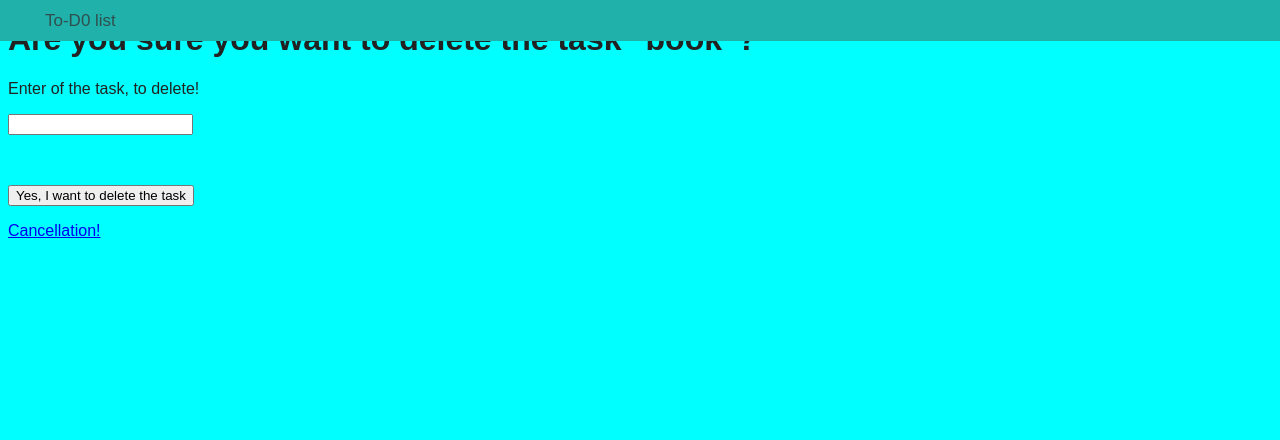
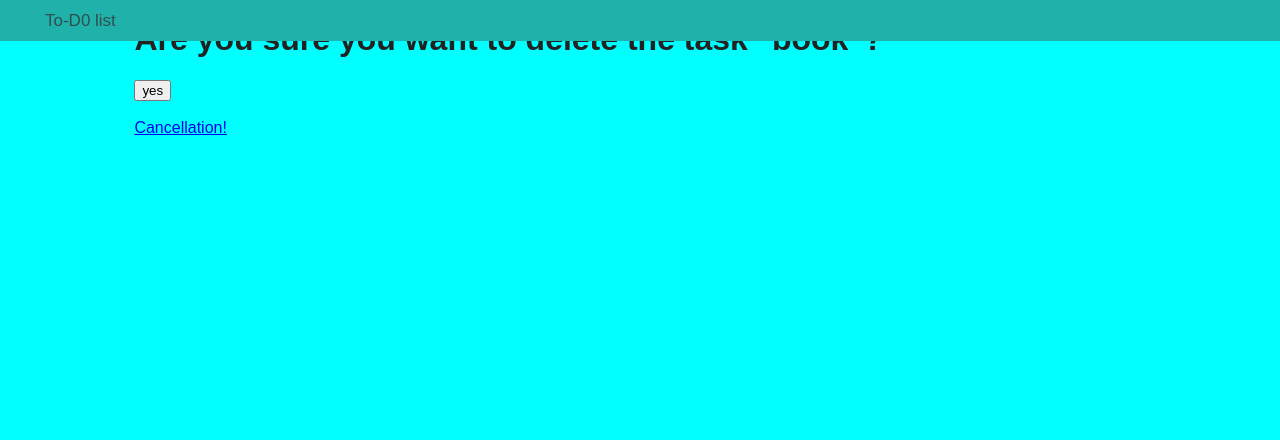
Before and after one commit to aiganysho/todo_list, a Django app: page /1/delete in a window 1280 px wide. Shown: the top 440 px of the page. Run offline with Django 3.2, Linux system fonts and the light colour scheme; data comes from the database, SQL or seed files in the repository.

Commit message:
change code in views.py list_delete.html

```diff
--- a/hello/webapp/static/css/style.css
+++ b/hello/webapp/static/css/style.css
@@ -4,3 +4,19 @@ body{
     color: #222222;
 
 }
+
+.container{
+    width: 80%;
+    margin: 0 auto;
+}
+
+.form-error {
+    color: red;
+    font-size: 12px;
+    margin: 5px 0 0 0
+}
+.form-field-error {
+    border: solid 1px red;
+    box-shadow: red 0 0 3px;
+    display: inline-block;
+}
--- a/hello/webapp/templates/list_delete.html
+++ b/hello/webapp/templates/list_delete.html
@@ -5,7 +5,10 @@
 
 {% block content%}
     <form action="{% url "list-delete" list.id %}", method="POST">
-        {% include 'form.html' with button_text="Yes, I want to delete the task" %}
+        {% csrf_token %}
+        <input type="submit" value='yes'>
+        </br>
+         </br>
         <a href="{% url "list-view" list.id %}">Cancellation!</a>
     </form>
 {% endblock content %}
--- a/hello/webapp/templates/to_do_list.html
+++ b/hello/webapp/templates/to_do_list.html
@@ -3,7 +3,7 @@
 {% block page_header %}Create Task{% endblock page_header %}
 
 {% block content %}
-    <form action="lists/add/" method="post">
+    <form action="/lists/add/" method="post">
         {% include "form.html" with button_text="create" %}
     </form>
 {% endblock content %}
--- a/hello/webapp/views.py
+++ b/hello/webapp/views.py
@@ -81,17 +81,8 @@ def list_update_view(request, pk):
 def list_delete_view(request, pk):
 
     list = get_object_or_404(List, id=pk)
-
-    if request.method == 'GET':
-        form = ListDeleteForm()
-        return render(request, 'list_delete.html', context={'list': list, 'form': form})
+    if request.method == "GET":
+        return render(request, 'list_delete.html', context={'list': list})
     elif request.method == 'POST':
-        form = ListDeleteForm(data=request.POST)
-        if form.is_valid():
-            if form.cleaned_data['describe'] != list.describe:
-                form.errors['describe'] = ["name of task don't match"]
-                return render(request, 'list_delete.html', context={'list': list, 'form': form})
-
-            list.delete()
-            return redirect('list-lists')
-        return render(request, 'list_delete.html', context={'list': list, 'form': form})
+        list.delete()
+        return redirect('list-lists')
```
